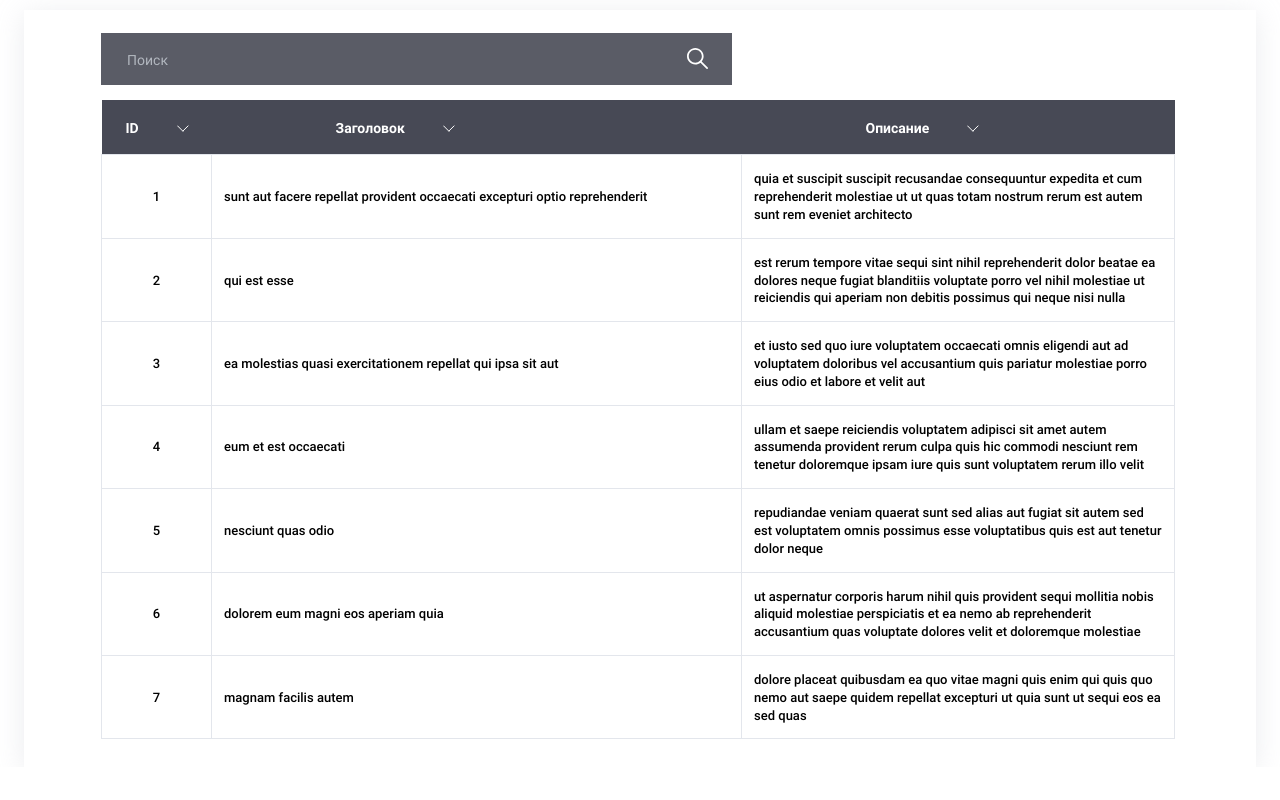
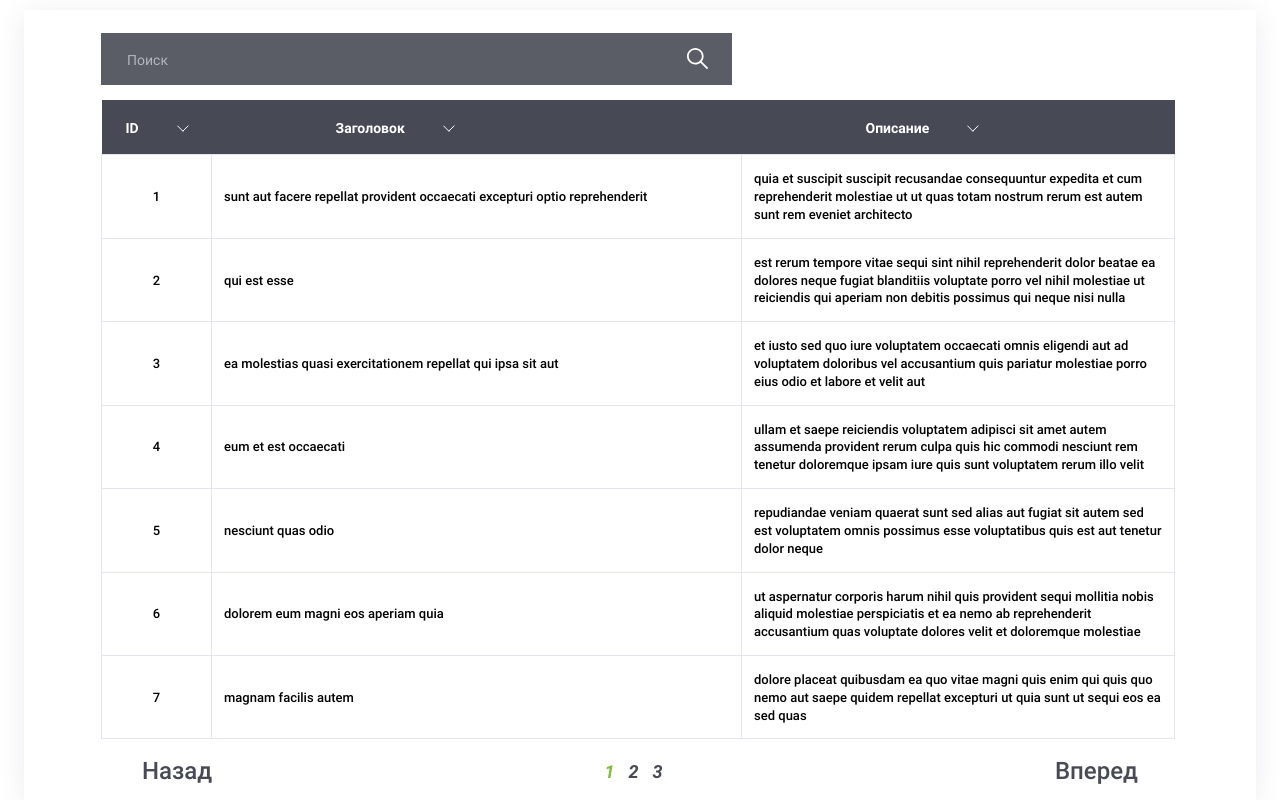
Before and after one commit to mirael26/abarus-test, a React app: page /#/posts in a window 1280 px wide. Shown: the part 176-976 px from the top of the page. Before the commit the page ends 943 px from the top, so only its background shows below. Built offline with nearby package versions, Linux system fonts and the light colour scheme.

Commit message:
Add Controls component

```diff
--- /dev/null
+++ b/src/components/posts/controls/controls.scss
@@ -0,0 +1,26 @@
+.controls {
+  display: flex;
+  justify-content: space-between;
+  padding: 0 41px;
+}
+
+.controls__prev-button,
+.controls__next-button {
+  @include controls-button-text;
+  color: $text-color;
+}
+
+.controls__pagination {
+  display: flex;
+  justify-content: center;
+  gap: 14px;
+}
+
+.controls__pagination-button {
+  @include pagination-text;
+  color: $text-color;
+
+  &.active {
+    color: $accent-text-color;
+  }
+}
--- /dev/null
+++ b/src/components/posts/controls/controls.tsx
@@ -0,0 +1,19 @@
+import * as React from "react";
+
+const Controls = (): JSX.Element => {
+  return (
+    <div className="controls">
+      <button className="controls__prev-button">Назад</button>
+
+      <div className="controls__pagination">
+        <button className="controls__pagination-button active">1</button>
+        <button className="controls__pagination-button">2</button>
+        <button className="controls__pagination-button">3</button>
+      </div>
+
+      <button className="controls__next-button">Вперед</button>
+    </div>
+  )
+};
+
+export default Controls;
--- a/src/components/posts/posts.tsx
+++ b/src/components/posts/posts.tsx
@@ -2,6 +2,7 @@ import * as React from "react";
 
 import Search from "./search/search";
 import Table from "./table/table";
+import Controls from "./controls/controls";
 
 const Posts = (): JSX.Element => {
   return (
@@ -11,7 +12,7 @@ const Posts = (): JSX.Element => {
 
       <div className="posts__table"><Table /></div>
 
-      <div className="posts__controls"></div>
+      <div className="posts__controls"><Controls /></div>
     </div>
   )
 };
--- a/src/main.scss
+++ b/src/main.scss
@@ -7,3 +7,4 @@
 @import './components/posts/posts.scss';
 @import './components/posts/table/table.scss';
 @import './components/posts/search/search.scss';
+@import './components/posts/controls/controls.scss';
--- a/src/scss/mixins.scss
+++ b/src/scss/mixins.scss
@@ -16,7 +16,7 @@
   line-height: 137.69%;
 }
 
-@mixin button-text {
+@mixin controls-button-text {
   font-family: 'Roboto';
   font-style: normal;
   font-weight: 500;
```
